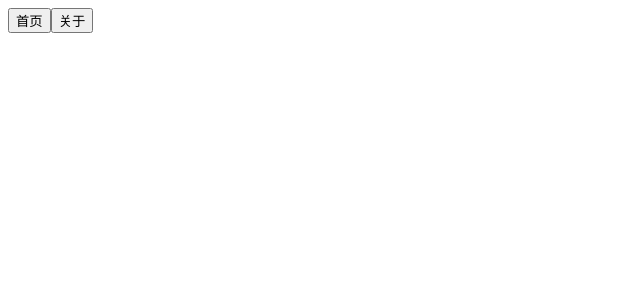
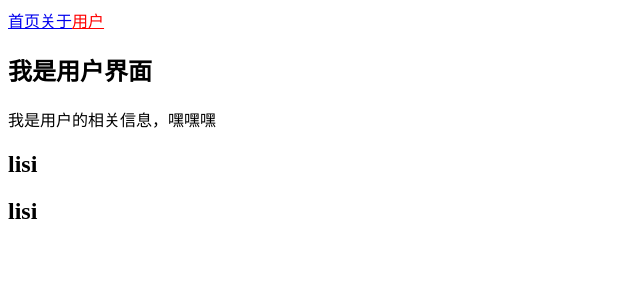
Before and after one commit to maicoder/learnVue, a Vue app in the folder 16-vue-router/learnvuerouter/: page /user/lisi in a window 1280 px wide. Shown: the top 300 px of the page, without its empty margins (0-640 px from the left). Built offline with nearby package versions, Linux system fonts and the light colour scheme.

Commit message:
learn vue-router

```diff
--- a/16-vue-router/learnvuerouter/src/App.vue
+++ b/16-vue-router/learnvuerouter/src/App.vue
@@ -4,8 +4,13 @@
 <!--    <router-link to="/about" tag="button" replace active-class="active">关于</router-link>-->
 <!--    <router-link to="/home" tag="button" replace>首页</router-link>-->
 <!--    <router-link to="/about" tag="button" replace>关于</router-link>-->
-    <button @click="homeClick">首页</button>
-    <button @click="aboutClick">关于</button>
+<!--    <button @click="homeClick">首页</button>-->
+<!--    <button @click="aboutClick">关于</button>-->
+
+    <router-link to="/home">首页</router-link>
+    <router-link to="/about">关于</router-link>
+    <router-link v-bind:to="'/user/' + userId">用户</router-link>
+
     <router-view></router-view>
   </div>
 </template>
@@ -13,6 +18,11 @@
 <script>
 export default {
   name: 'App',
+  data() {
+    return {
+      userId: 'lisi'
+    }
+  },
   methods: {
     homeClick() {
       // 通过代码的方式修改路由，不要绕过 vue-router
--- /dev/null
+++ b/16-vue-router/learnvuerouter/src/components/User.vue
@@ -0,0 +1,23 @@
+<template>
+  <div>
+    <h2>我是用户界面</h2>
+    <p>我是用户的相关信息，嘿嘿嘿</p>
+    <h2>{{userId}}</h2>
+    <h2>{{$route.params.userId}}</h2>
+  </div>
+</template>
+
+<script>
+  export default {
+    name: "User",
+    computed: {
+      userId() {
+        return this.$route.params.userId
+      }
+    }
+  }
+</script>
+
+<style scoped>
+
+</style>
--- a/16-vue-router/learnvuerouter/src/router/index.js
+++ b/16-vue-router/learnvuerouter/src/router/index.js
@@ -3,6 +3,7 @@
 // import HelloWorld from '@/components/HelloWorld'
 import Home from '../components/Home'
 import About from "../components/About";
+import User from "../components/User";
 
 // 1. 通过 Vue.use(插件)，安装插件
 Vue.use(Router)
@@ -20,6 +21,10 @@
   {
     path: '/about',
     component: About
+  },
+  {
+    path: '/user/:userId',
+    component: User
   }
 ]
 const router = new Router({
```
